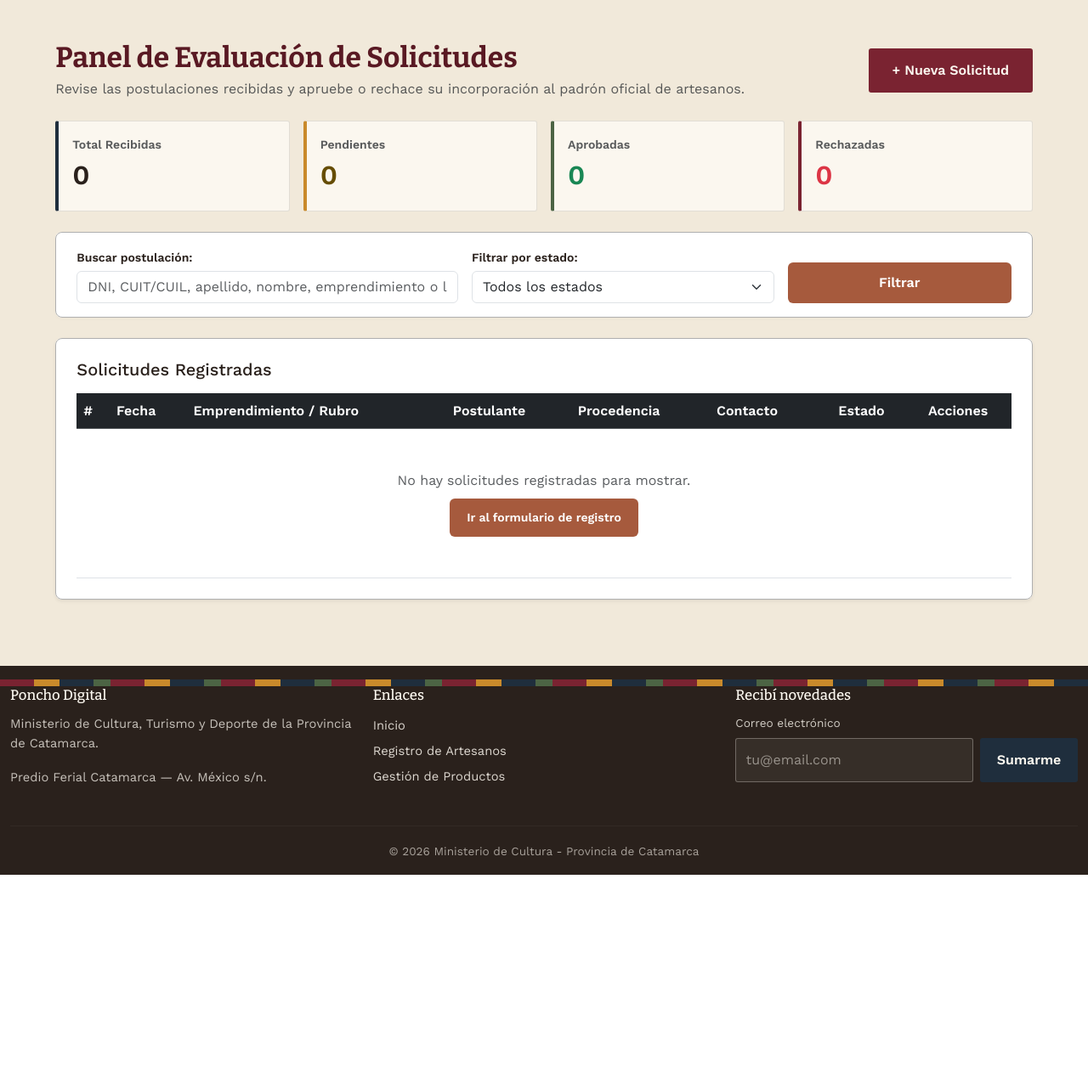
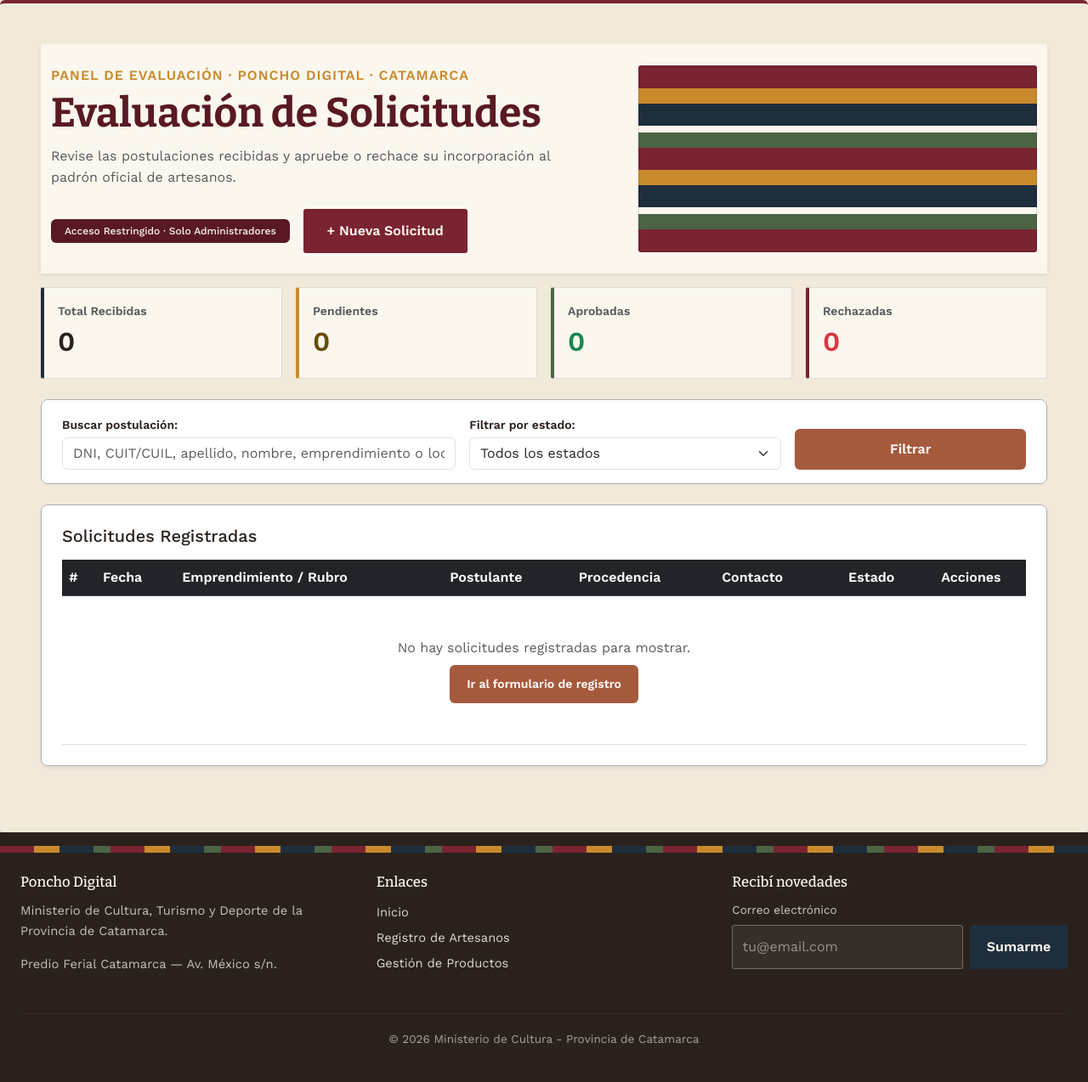
Before and after one commit to wusito/poncho-digital, a Django app: page /solicitudes/ in a window 1280 px wide. Shown: the part 84-1358 px from the top of the page at 85% size. Before the commit the page ends 1114 px from the top, so only its background shows below. Run offline with Django 5.2, Linux system fonts and the light colour scheme; data that the repository does not hold is empty.

Commit message:
Mejorar la estructura y el diseño de las páginas de registro y evaluación de solicitudes, añadiendo estilos y elementos visuales para una mejor experiencia de usuario.
Co-authored-by: Florchu <115610554+FL00WER@users.noreply.github.com>

```diff
--- a/apps/artesanos/templates/artesanos/panel_solicitudes.html
+++ b/apps/artesanos/templates/artesanos/panel_solicitudes.html
@@ -29,21 +29,47 @@
 {% endblock header %}
 
 {% block content %}
-    <main class="container-fluid py-5 flex-grow-1">
+    <div class="p-4 p-md-5 rounded shadow-lg border-top border-4" style="border-color: var(--color-rojo) !important;">
+        <!-- TÍTULO DE LA SECCIÓN / HERO -->
+        <div class="container-fluid py-4 mb-3 hero position-relative overflow-hidden shadow-sm">
+            <div class="container-fluid">
+                <div class="row align-items-center gy-4">
+
+                    <div class="col-12 col-lg-7 text-start">
+                        <p class="hero-eyebrow text-uppercase mb-1" style="color: var(--color-ocre); letter-spacing: 1px; font-weight: 600;">
+                            Panel de Evaluación · Poncho Digital · Catamarca
+                        </p>
+                        <h1 class="display-5 fw-bold mb-2" style="font-family: var(--fuente-titulos); color: var(--color-rojo-oscuro);">
+                            Evaluación de Solicitudes
+                        </h1>
+                        <p class="text-muted mb-4" style="max-width: 60ch;">
+                            Revise las postulaciones recibidas y apruebe o rechace su incorporación al padrón oficial de artesanos.
+                        </p>
+
+                        <!-- CONTENEDOR DE BADGES Y ACCIONES -->
+                        <div class="d-flex flex-wrap align-items-center gap-3">
+                            <span class="badge px-3 py-2" style="background-color: var(--color-rojo-oscuro); color: var(--color-blanco); font-weight: 500;">
+                                Acceso Restringido · Solo Administradores
+                            </span>
+                            <a href="{% url 'registro_artesano' %}" class="boton boton-primario d-inline-flex align-items-center justify-content-center text-decoration-none">
+                                + Nueva Solicitud
+                            </a>
+                        </div>
+                    </div>
+
+                    <div class="col-12 col-lg-5">
+                        <div class="bandas-poncho" role="img" aria-label="Ilustración de bandas de tejido tradicional del poncho"></div>
+                    </div>
+
+                </div>
+            </div>
+        </div>
+
+
         <div class="row justify-content-center">
-            <div class="col-12 col-xl-11">
+            <div class="col-12">
 
                 {% include 'includes/mensajes.html' %}
-
-                <div class="d-flex flex-column flex-md-row justify-content-between align-items-md-center mb-4 gap-3">
-                    <div>
-                        <h2 class="mb-1">Panel de Evaluación de Solicitudes</h2>
-                        <p class="mb-0 text-muted">
-                            Revise las postulaciones recibidas y apruebe o rechace su incorporación al padrón oficial de artesanos.
-                        </p>
-                    </div>
-                    <a href="{% url 'registro_artesano' %}" class="boton boton-primario text-center">+ Nueva Solicitud</a>
-                </div>
 
                 <!-- RESUMEN DE ESTADOS -->
                 <div class="row g-3 mb-4">
@@ -229,7 +255,7 @@
 
             </div>
         </div>
-    </main>
+    </div>
 
     <!-- MODAL DE DETALLE DE LA SOLICITUD -->
     <div class="modal fade" id="modalDetalleSolicitud" tabindex="-1" aria-labelledby="modalDetalleLabel" aria-hidden="true">
--- a/apps/productos/templates/productos/agregar_productos.html
+++ b/apps/productos/templates/productos/agregar_productos.html
@@ -1,6 +1,6 @@
 {% load static %}
                     <!--SECCIÓN 5: ALTA DE UN PRODUCTO -->
-                    <section class="container-fluid py-5" id="agregar-producto">
+                    <section class="container-fluid py-4 px-0" id="agregar-producto">
 
                         <!-- ENCABEZADO -->
                         <div class="p-4 p-md-5 bg-light rounded shadow-lg border-top border-4" style="border-color: var(--color-rojo) !important;">
--- a/apps/productos/templates/productos/gestion_productos.html
+++ b/apps/productos/templates/productos/gestion_productos.html
@@ -40,6 +40,7 @@
 {% endblock header %}
 
 {% block content %}
+    <div class="p-4 p-md-5 rounded shadow-lg border-top border-4" style="border-color: var(--color-rojo) !important;">
         <!-- TÍTULO DE LA SECCIÓN -->
         <div class="container-fluid py-4 mb-3 hero position-relative overflow-hidden shadow-sm">
             <div class="container-fluid">
@@ -56,7 +57,7 @@
                             Publicá, actualizá o gestioná las creaciones artesanales y regionales que forman parte de nuestro catálogo digital.
                         </p>
                         <div class="d-flex justify-content-start mt-3">
-                            <span class="badge px-3 py-2" style="background-color: var(--color-azul); color: var(--color-blanco); font-weight: 500;">
+                            <span class="badge px-3 py-2" style="background-color: var(--color-rojo-oscuro); color: var(--color-blanco); font-weight: 500;">
                                 Gestión Exclusiva para Expositores y Artesanos
                             </span>
                         </div>
@@ -78,7 +79,7 @@
                 role="tabpanel" aria-labelledby="nav-inicio-tab" tabindex="0">
 
                 <!--SECCIÓN 1: PESTAÑA DE INICIO -->
-                <section class="container-fluid py-5">
+                <section class="container-fluid py-4 px-0">
                     <div class="p-4 p-md-5 bg-light rounded shadow-lg border-top border-4" style="border-color: var(--color-rojo) !important;">
 
                         <!-- Cabecera de bienvenida -->
@@ -172,6 +173,7 @@
                 {% include 'productos/agregar_productos.html' %}
             </div>
         </div>
+    </div>
 
     <!-- Validaciones.js -->
     <script src="{% static 'js/validaciones3.js' %}"></script>
--- a/templates/footer.html
+++ b/templates/footer.html
@@ -2,7 +2,7 @@
     <footer class="mt-auto py-3 mt-5 pie" id="pie">
         <div class="franja-tejido"></div>
 
-        <div class="container-fluid">
+        <div class="container-fluid p-4 p-md-4">
             <div class="row gy-4">
 
                 <div class="col-12 col-md-4">
```
Also changed, not shown: apps/artesanos/templates/artesanos/registro_artesano.html (+10 -4 lines).
